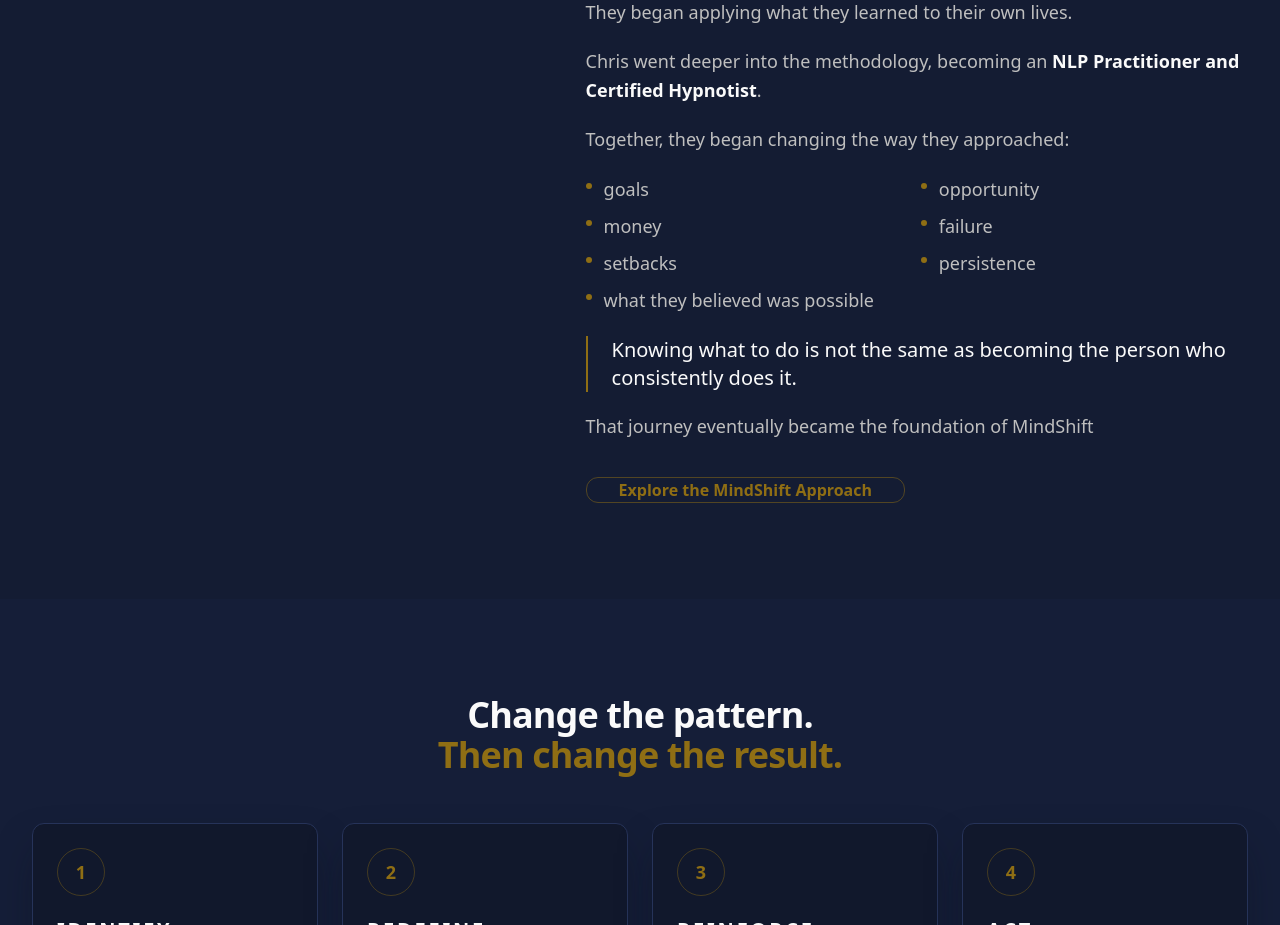
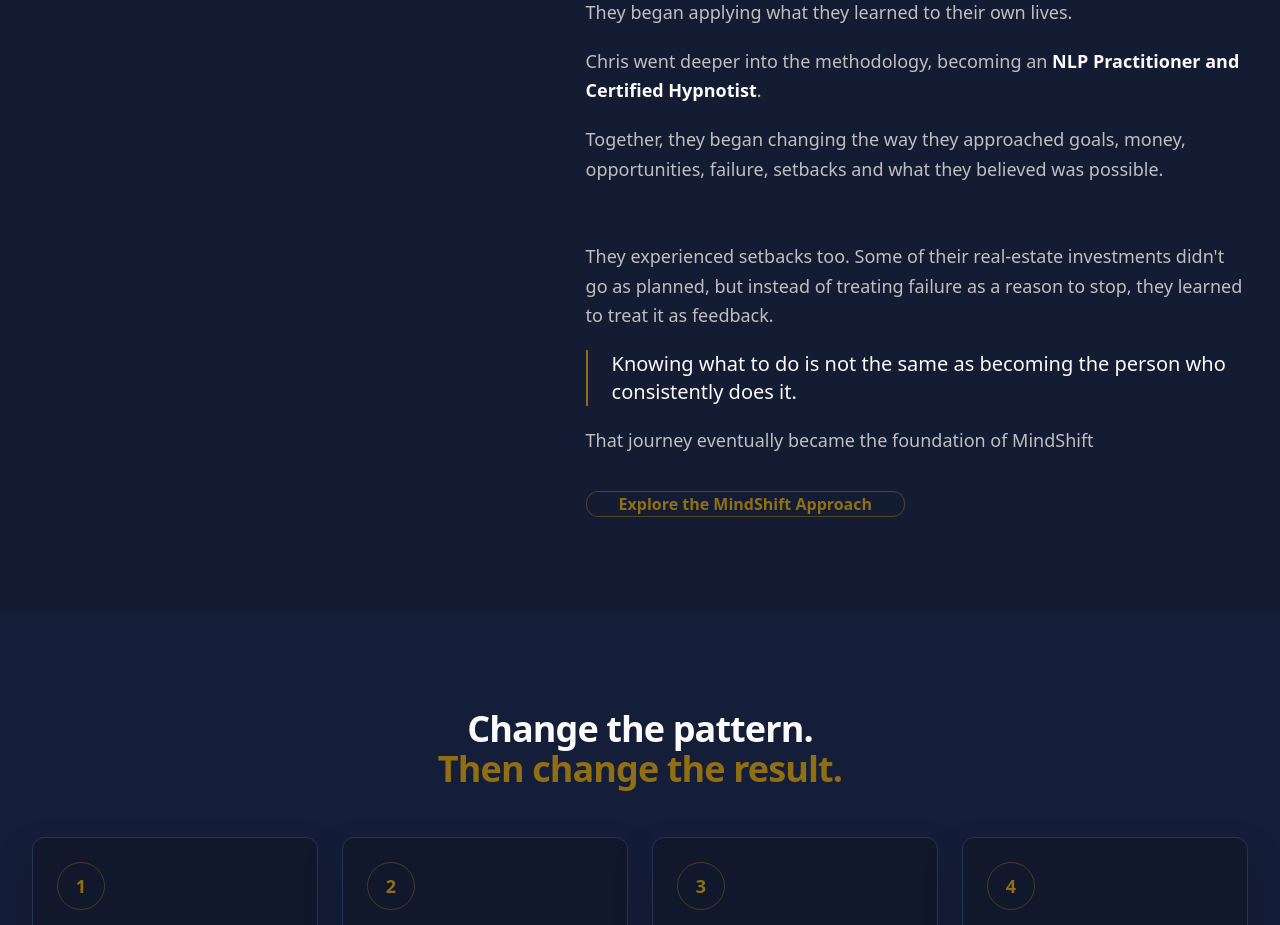
Before and after one commit to patandchris/mindshift-website1, a React (Vite) app: page /mindshift-apply in a window 1280 px wide. Shown: the part 2860-3785 px from the top of the page. Built offline with nearby package versions, Linux system fonts and the light colour scheme; the HTML template or start-up script is replaced by a standard one.

Commit message:
Changes
Co-authored-by: patandchris <266856296+patandchris@users.noreply.github.com>

```diff
--- a/src/components/mindshift-apply/StorySection.tsx
+++ b/src/components/mindshift-apply/StorySection.tsx
@@ -85,15 +85,11 @@ const PatStorySection = ({ onExploreClick }: StorySectionProps) => (
               </span>
               .
             </p>
-            <p>Together, they began changing the way they approached:</p>
-            <ul className="grid gap-2 sm:grid-cols-2">
-              {shifts.map((item) => (
-                <li key={item} className="flex items-start gap-3">
-                  <span className="mt-2 h-1.5 w-1.5 shrink-0 rounded-full bg-accent" aria-hidden="true" />
-                  <span>{item}</span>
-                </li>
-              ))}
-            </ul>
+            <p>
+              Together, they began changing the way they approached goals, money, opportunities, failure, setbacks and what they believed was possible.
+              <br /><br /><br />
+              They experienced setbacks too. Some of their real-estate investments didn't go as planned, but instead of treating failure as a reason to stop, they learned to treat it as feedback.
+            </p>
             <p className="border-l-2 border-accent pl-6 text-xl text-foreground">
               Knowing what to do is not the same as becoming the person who consistently does it.
             </p>
```
